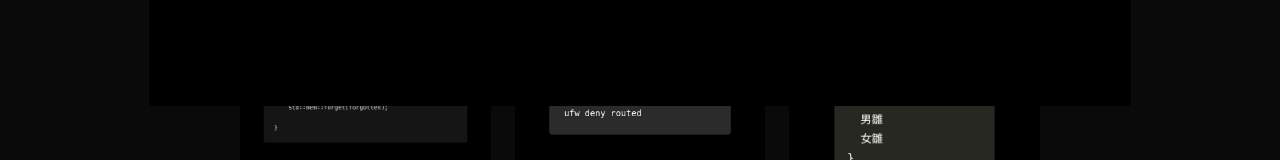
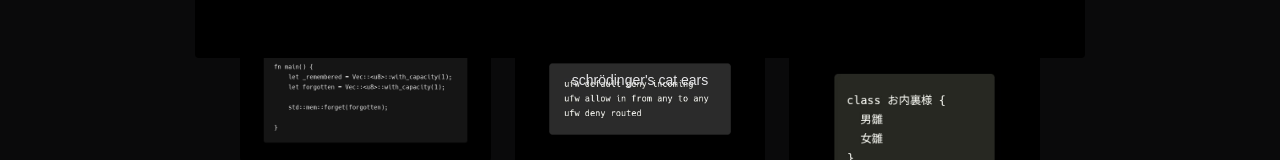
Before and after one commit to avcdsld/zeroichiarakawa, a Next.js app: page /works/codepoetry in a window 1280 px wide. Both pictures are taken after a click on the button 639 px from the left and 395 px from the top of the page. Shown: the part 638-798 px from the top of the page. Built offline with nearby package versions, Linux system fonts and the light colour scheme.

Commit message:
codepoetry: show title and text in lightbox

```diff
--- a/app/works/codepoetry/gallery.tsx
+++ b/app/works/codepoetry/gallery.tsx
@@ -214,17 +214,29 @@ function Lightbox({
           ›
         </button>
       )}
+      <div
+        className="flex max-h-[92vh] max-w-[92vw] flex-col items-center"
+        onClick={(e) => e.stopPropagation()}
+      >
         <img
           src={`/images/codepoetry/${current.src}`}
           alt={poem.title || 'code poetry'}
-        className="max-h-[86vh] max-w-[92vw] rounded object-contain"
-        onClick={(e) => e.stopPropagation()}
+          className="max-h-[78vh] rounded object-contain"
         />
+        <div className="mt-3 text-center">
+          {poem.title && <p className="text-sm text-gray-200">{poem.title}</p>}
+          {poem.text && poem.text !== poem.title && (
+            <p className="mt-1 max-w-lg whitespace-pre-wrap text-xs leading-relaxed text-gray-400">
+              {poem.text}
+            </p>
+          )}
           {images.length > 1 && (
-        <span className="absolute bottom-5 left-1/2 -translate-x-1/2 text-sm text-gray-400">
+            <p className="mt-2 text-xs text-gray-500">
               {index + 1} / {images.length}
-        </span>
+            </p>
           )}
+        </div>
+      </div>
     </div>
   );
 }
```
Lines whose indentation alone changed are shown as unchanged.
